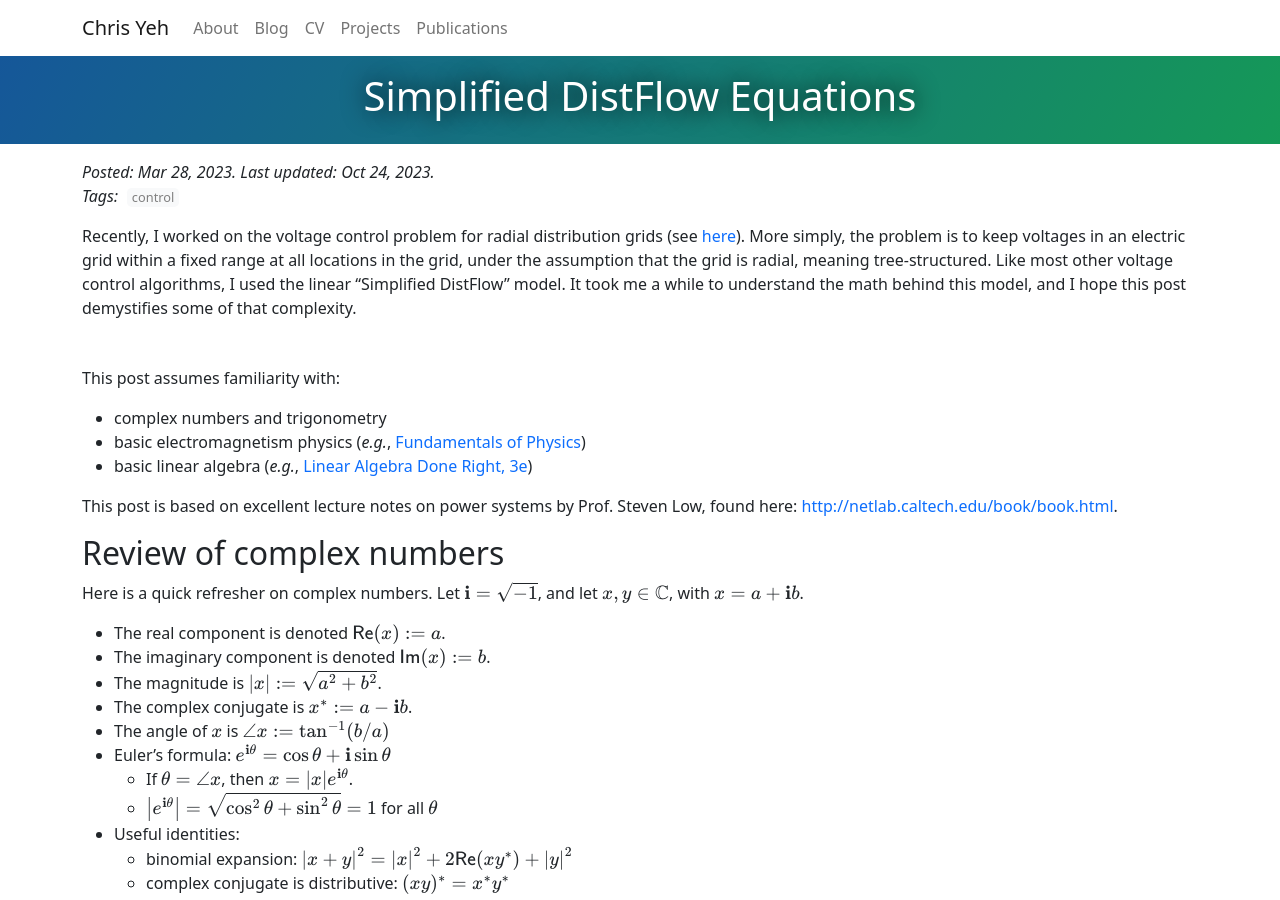
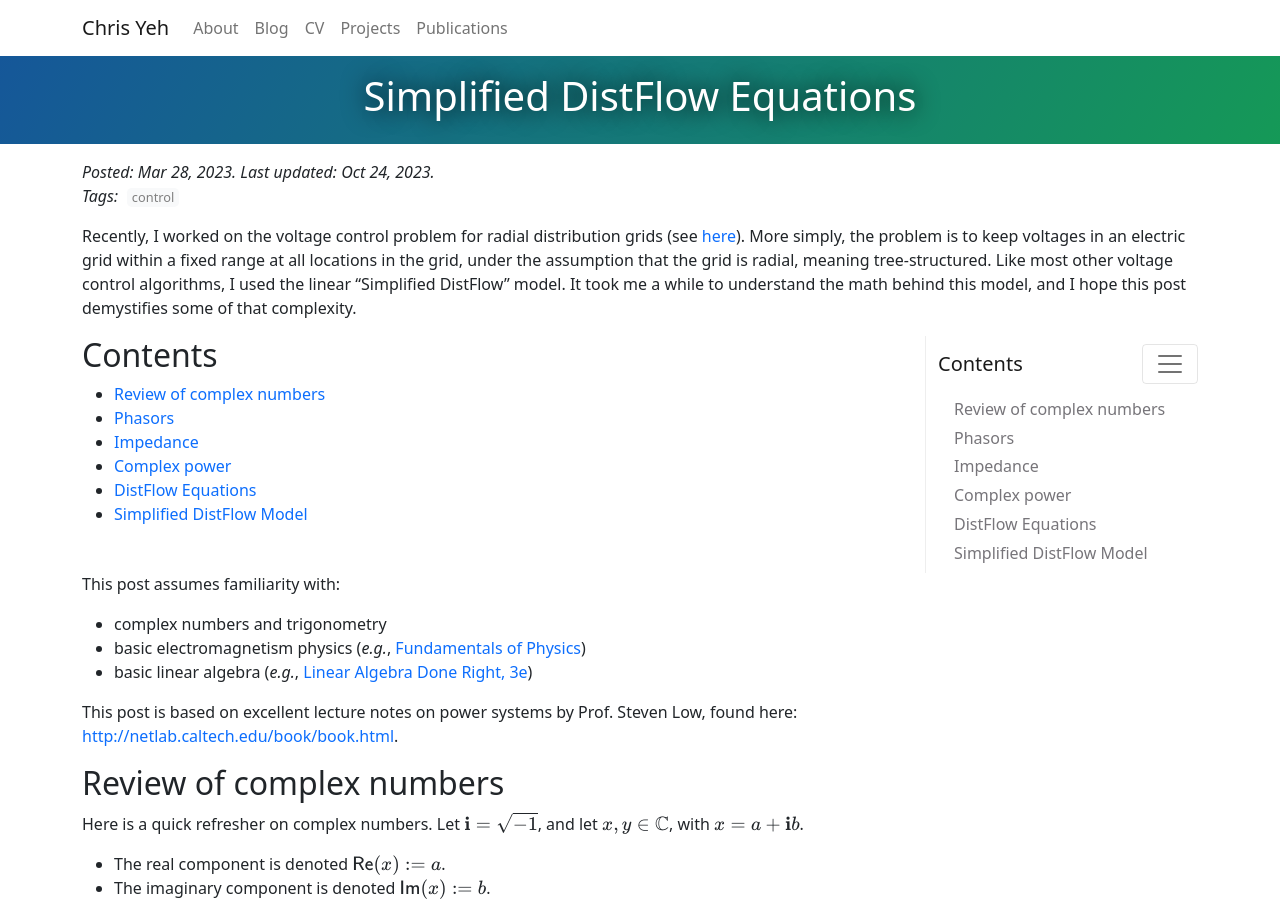
Before and after one commit to chrisyeh96/chrisyeh96.github.io, a Jekyll site: the page built from _posts/2023-03-28-simplified-distflow.md, in a window 1280 px wide and 900 px high. Built offline with Jekyll 4.4.1, drawn with Linux system fonts in a browser that asks for light colours; some of the changed lines change nothing that is shown.

Commit message:
Simplified DistFlow: add TOC

```diff
--- a/_posts/2023-03-28-simplified-distflow.md
+++ b/_posts/2023-03-28-simplified-distflow.md
@@ -2,6 +2,7 @@
 title: Simplified DistFlow Equations
 layout: post
 use_math: true
+use_toc: true
 last_updated: 2023-10-24
 tags: [control]
 excerpt: Recently, I worked on the voltage control problem for radial distribution grids (see [here](https://dl.acm.org/doi/10.1145/3538637.3538853)). More simply, the problem is to keep voltages in an electric grid within a fixed range at all locations in the grid, under the assumption that the grid is radial, meaning tree-structured. Like most other voltage control algorithms, I used the linear "Simplified DistFlow" model. It took me a while to understand the math behind this model, and I hope this post demystifies some of that complexity.
```
